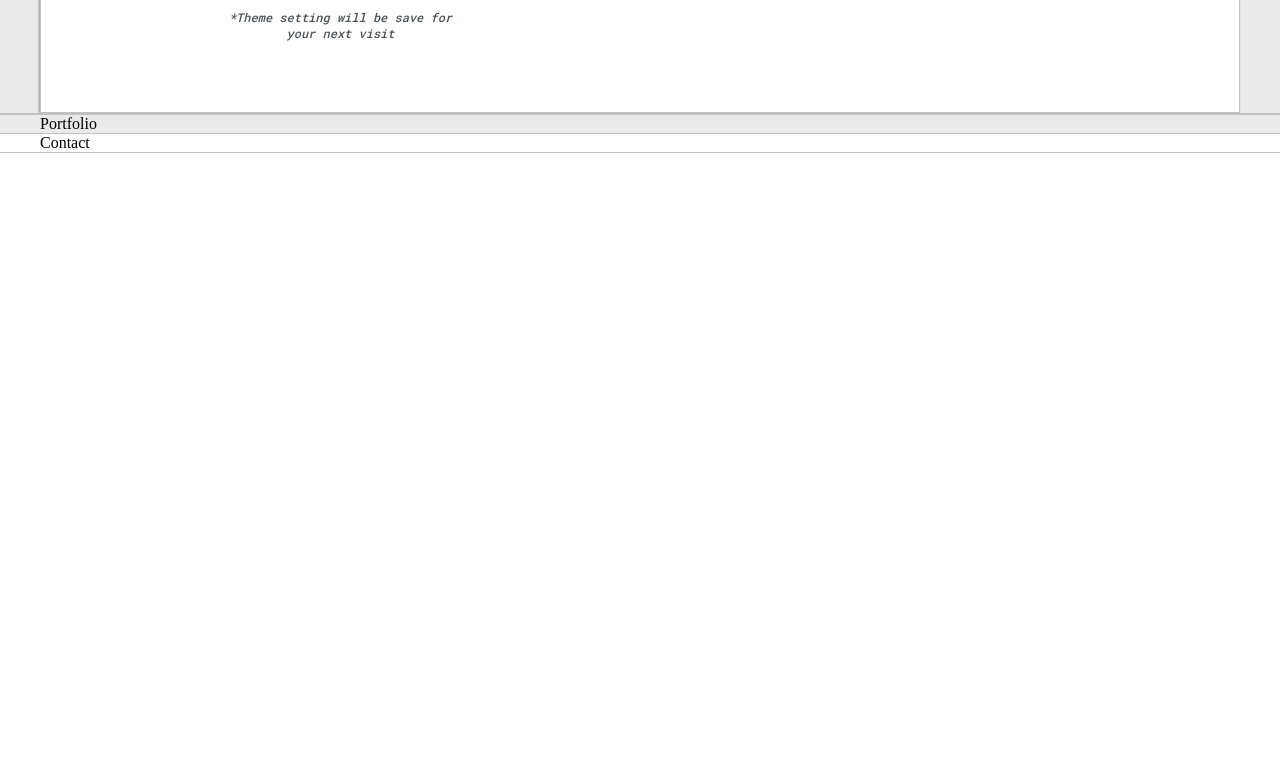
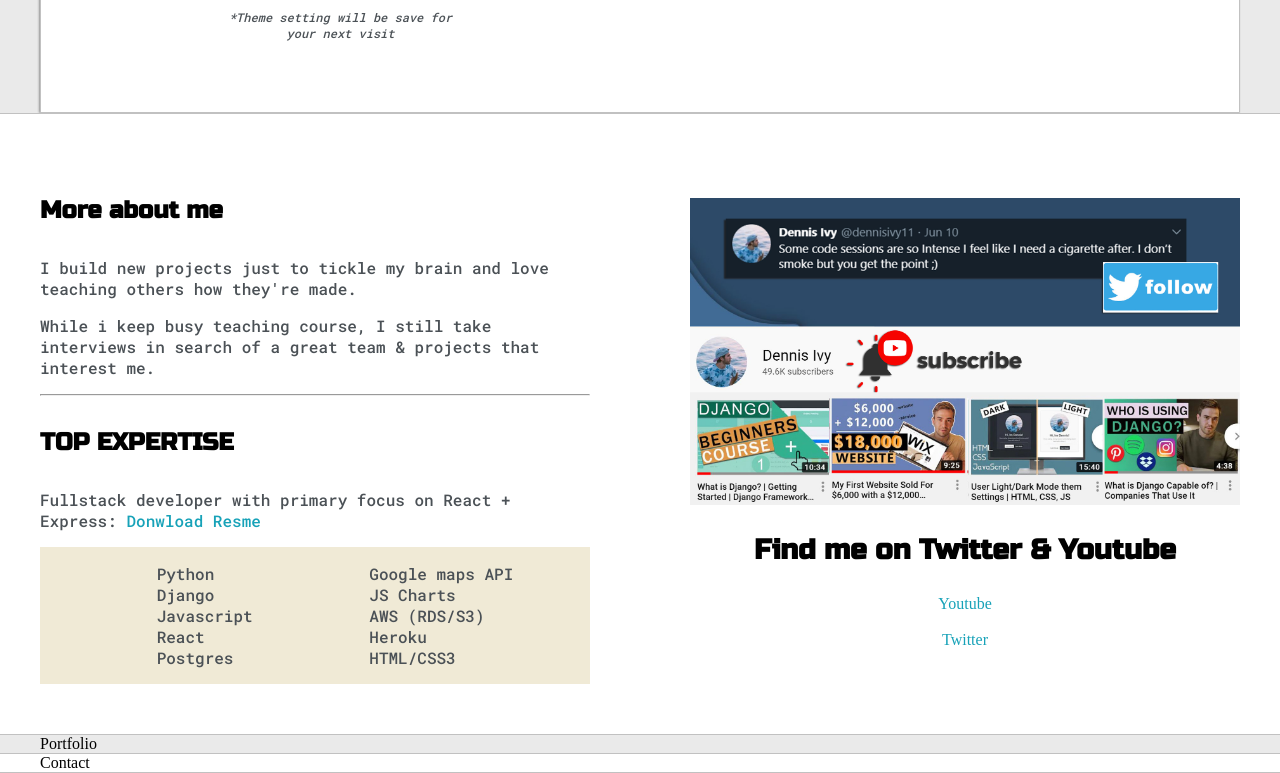
Before and after one commit to yeasin-hossain/Yeasin, a plain HTML site: page index.html in a window 1280 px wide. Shown: the part 578-1351 px from the top of the page. Before the commit the page ends 800 px from the top, so only its background shows below. Drawn offline with Linux system fonts and the light colour scheme.

Commit message:
social & about me end

```diff
--- a/app.css
+++ b/app.css
@@ -216,6 +216,31 @@ h6{font-size: 16px;}
     right: -5px;
 }
 
+
+.about-wrapper{
+    display: grid;
+    grid-template-columns: repeat(auto-fit, minmax(320px,1fr));
+    padding-top: 50px;
+    padding-bottom: 50px;
+    gap: 100px;
+}
+
+#skills{
+    display: flex;
+    justify-content: space-evenly;
+    background-color: var(--preview-shadow);
+}
+
+.social-links{
+    display: grid;
+    align-content: center;
+    text-align: center;
+}
+
+#social-img{
+    width: 100%;
+}
+
 @media screen and (max-width:1200px){
     .main-container{
         width: 95%;
--- a/index.html
+++ b/index.html
@@ -59,6 +59,45 @@
     <section class="s2">
         <div class="main-container">
 
+            <div class="about-wrapper">
+                <div class="about-me">
+                    <h4>More about me</h4>
+                    <p>I build new projects just to tickle my brain and love teaching others how they're made.</p>
+                    <p>While i keep busy teaching course, I still take interviews in search of a great team & projects that interest me.</p>
+
+                    <hr>
+
+                    <h4>TOP EXPERTISE   </h4>
+                    <p>Fullstack developer with primary focus on React + Express: <a target="_blank" href="#">Donwload Resme</a></p>
+
+                    <div id="skills">
+                        <ul>
+                            <li>Python</li>
+                            <li>Django</li>
+                            <li>Javascript</li>
+                            <li>React</li>
+                            <li>Postgres</li>
+                        </ul>
+                        <ul>
+                            <li>Google maps API</li>
+                            <li>JS Charts</li>
+                            <li>AWS (RDS/S3)</li>
+                            <li>Heroku</li>
+                            <li>HTML/CSS3</li>
+                        </ul>
+                    </div>
+
+                </div>
+                <div class="social-links">
+                    <img id="social-img" src="images/follow.jpg" alt="">
+                    <h3>Find me on Twitter & Youtube</h3>
+
+                    <a target="_blank" href="">Youtube</a>
+                    <br>
+                    <a target="_blank" href="">Twitter</a>
+                </div>
+            </div>
+
         </div>
     </section>
 
```
Also changed, not shown: images/follow.jpg (added).
